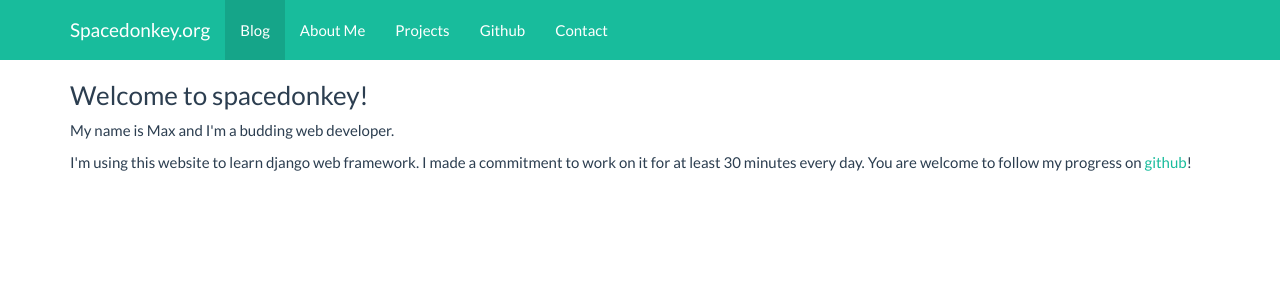
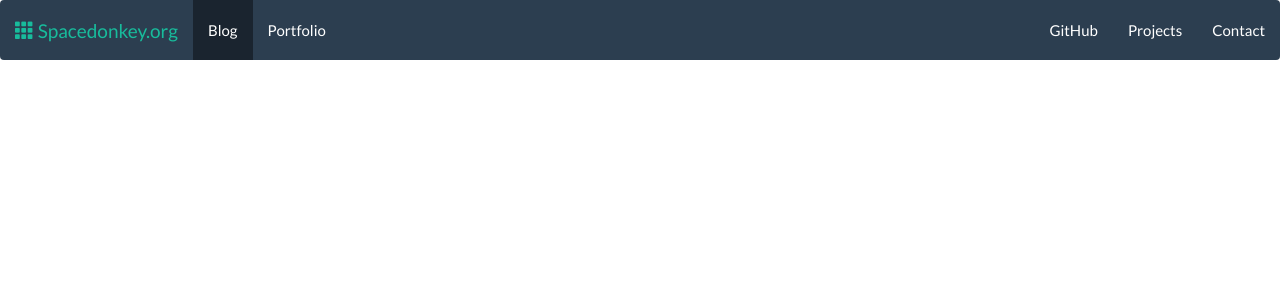
Before and after one commit to mooja/spacedonkey, a Django app: page / in a window 1280 px wide. Shown: the top 300 px of the page. Run offline with Django 3.2, Linux system fonts and the light colour scheme; some libraries are stand-ins or nearby versions.

Commit message:
modified navigation and added some default text

```diff
--- a/spacedonkey/templates/base.html
+++ b/spacedonkey/templates/base.html
@@ -1,58 +1,63 @@
 <!DOCTYPE html>
 <html lang="en">
     <head>
-    <title>{% block title %} Max's little corner of the internet {% endblock %}</title>
+    <title>{% block title %} Spacedonkey.org {% endblock %}</title>
         <!-- Bootstrap core CSS -->
         <link href="/static/css/bootstrap.min.css" rel="stylesheet">
     </head>
     <body>
-        {% block navbar %}
-        <div class="navbar navbar-inverse navbar-fixed-top" role="navigation">
-          <div class="container">
+    <!-- navbar begin -->
+    <!-- {% block navbar %} -->
+        <div class="navbar navbar-default">
           <div class="navbar-header">
-              <button type="button" class="navbar-toggle" data-toggle="collapse" data-target=".navbar-collapse">
-                <span class="sr-only">Toggle navigation</span>
+            <button type="button" class="navbar-toggle" data-toggle="collapse" data-target=".navbar-responsive-collapse">
               <span class="icon-bar"></span>
               <span class="icon-bar"></span>
               <span class="icon-bar"></span>
             </button>
-              <a class="navbar-brand" href="#">Spacedonkey.org</a>
+            <a class="navbar-brand" href="http://spacedonkey.org/"><span class="glyphicon glyphicon-th"></span> Spacedonkey.org</a>
           </div>
-            <div class="collapse navbar-collapse">
+          <div class="navbar-collapse collapse navbar-responsive-collapse">
             <ul class="nav navbar-nav">
-                <li class="active"><a href="#">Blog</a></li>
-                <li><a href="#about">About Me</a></li>
-                <li><a href="#contact">Projects</a></li>
-                <li><a href="#contact">Github</a></li>
-                <li><a href="#contact">Contact</a></li>
+              <li class="active"><a href="#blog">Blog</a></li>
+              <li><a href="#portfolio">Portfolio</a></li>
             </ul>
-            </div><!--/.nav-collapse -->
-          </div>
-        </div>
-        </div>
-            <div class="container">
-                <div class="navbar-header">
-                    <a class="navbar-brand" href="#">spacedonkey.org</a>
-                </div>
-                <div class="collapse navbar-collapse">
-                    <ul class="nav navbar-nav">
-                        <li class="active"><a href="#">Blog</a></li>
-                        <li><a href="#about">About Me</a></li>
-                        <li><a href="#contact">Projects</a></li>
-                        <li><a href="#contact">Github</a></li>
+            <ul class="nav navbar-nav navbar-right">
+              <li><a href="https://github.com/mooja/">GitHub</a></li>
+              <li><a href="#projects">Projects</a></li>
               <li><a href="#contact">Contact</a></li>
             </ul>
           </div>
         </div>
-        </div>
-        {% endblock %}
+        <!-- {% endblock %} -->
+        <!-- navbar end -->
+
+        <!-- content container -->
        <div class="container">
-            <div class="starter-template">
-                {% block content %}
-                <h1> Spacedonkey.org basic layout. </h1>
-                <p class="lead"> This is my imperfect and barebones layout. My next challenge is to work on this website for thirty minutes every day. The work will consist of either adding content to the website, or improving its technical aspects.
-                {% endblock %}
+         <div class="row">
+           <div class="col-lg-8">
+            <!-- {% block content %} -->
+            <h2> Basic Layout </h2>
+            <p class="lead"> Barebones layout. My next challenge is to work on this website for thirty minutes every day. The work will consist of either adding content to the website, or improving its technical aspects.
+            <h2>Example body text</h2>
+            <p>Nullam quis risus eget <a href="#">urna mollis ornare</a> vel eu leo. Cum sociis natoque penatibus et magnis dis parturient montes, nascetur ridiculus mus. Nullam id dolor id nibh ultricies vehicula.</p>
+            <p><small>This line of text is meant to be treated as fine print.</small></p>
+            <p>The following snippet of text is <strong>rendered as bold text</strong>.</p>
+            <p>The following snippet of text is <em>rendered as italicized text</em>.</p>
+            <p>An abbreviation of the word attribute is <abbr title="attribute">attr</abbr>.</p>
+            <!-- {% endblock %} -->
+
            </div>
           </div>
+       </div>
+       <!-- /.container -->
+
+        <!-- Bootstrap core JavaScript
+        ================================================== -->
+        <!-- Placed at the end of the document so the pages load faster -->
+        <script src="https://ajax.googleapis.com/ajax/libs/jquery/1.11.1/jquery.min.js"></script>
+        <script src="../../dist/js/bootstrap.min.js"></script>
+        <!-- IE10 viewport hack for Surface/desktop Windows 8 bug -->
+        <script src="../../assets/js/ie10-viewport-bug-workaround.js"></script>
     </body>
 </html>
```
Lines whose indentation alone changed are shown as unchanged.
